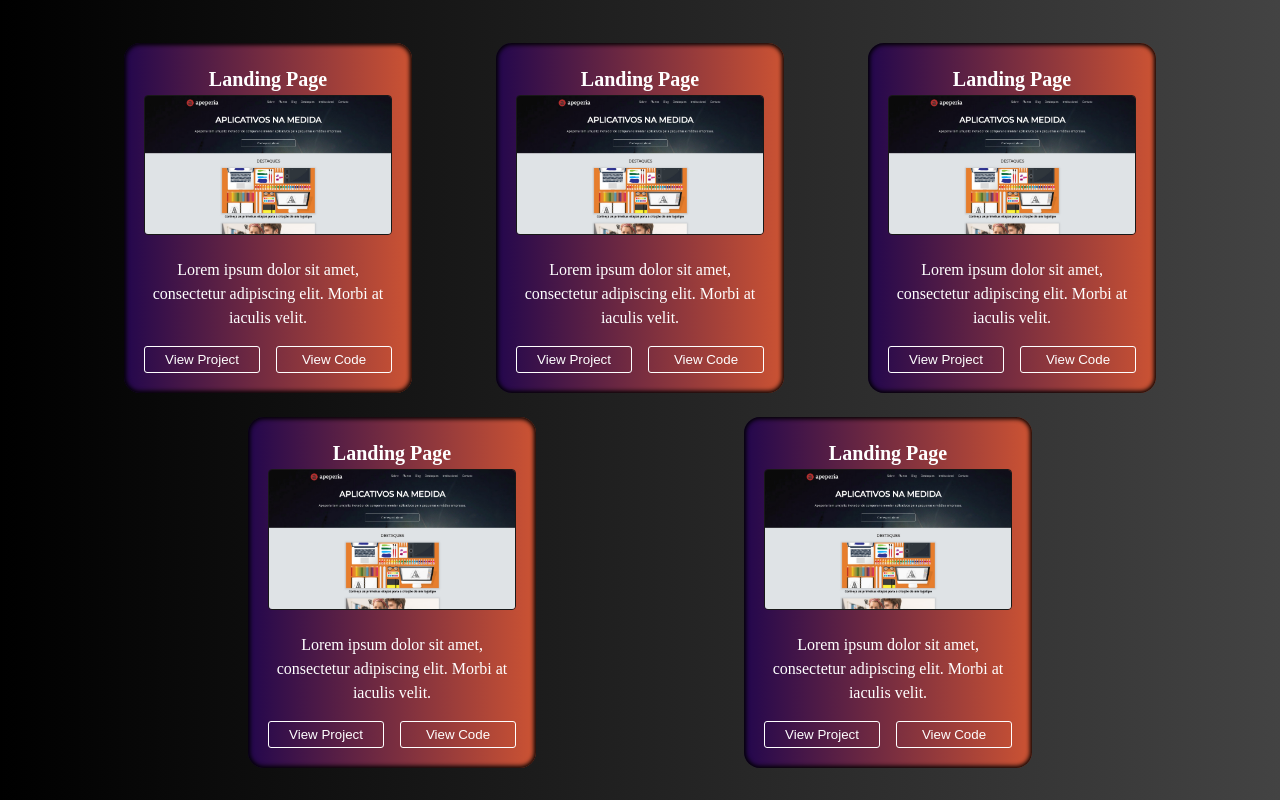
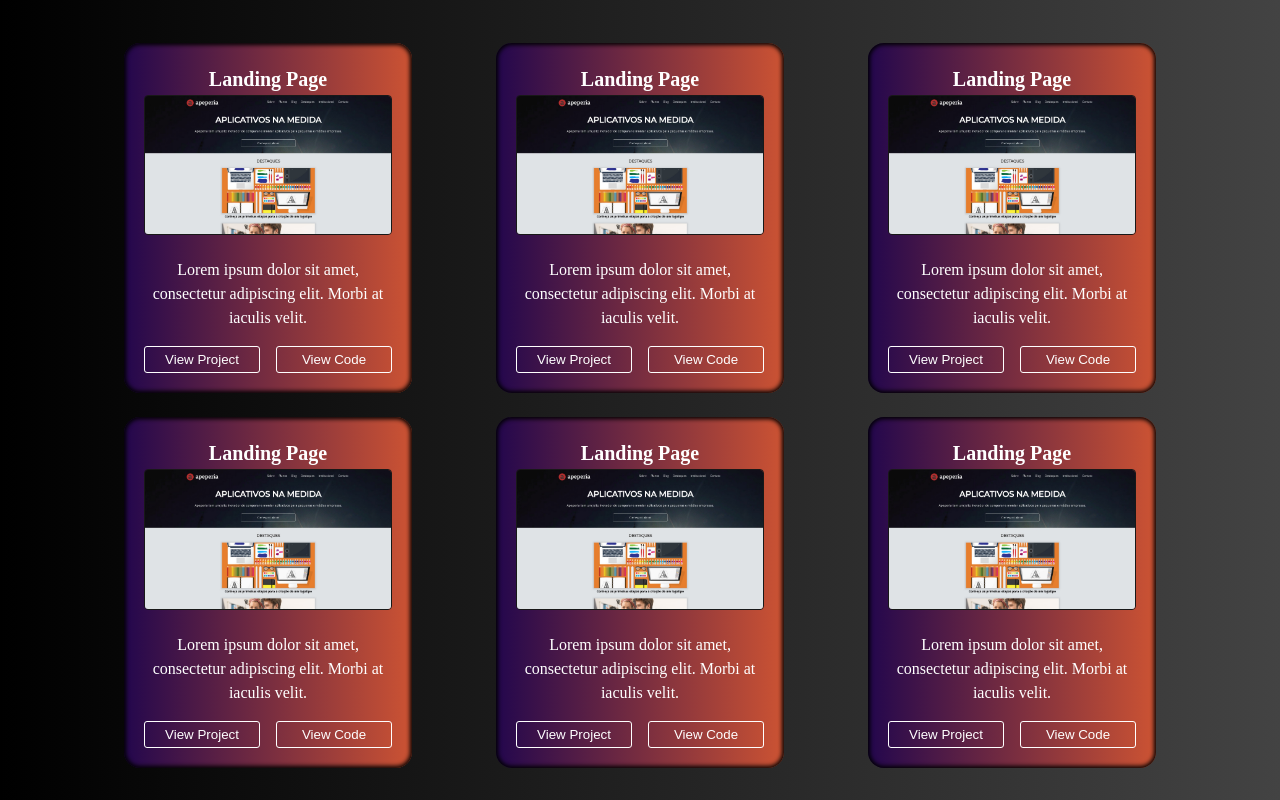
Before and after one commit to LuaComTil/Portfolio, a React (Vite) app: page / in a window 1280 px wide. Shown: the part 973-1773 px from the top of the page. Built offline with nearby package versions, Linux system fonts and the light colour scheme; a web font is replaced by a local one.

Commit message:
changed the pojects title position i guess...

```diff
--- a/src/pages/Home/Sections/Projects/Projects.tsx
+++ b/src/pages/Home/Sections/Projects/Projects.tsx
@@ -53,6 +53,10 @@ const Projects = () => {
                     <Grid md={3}>
                     <StyledCard/>
                     </Grid>
+
+                    <Grid md={3}>
+                    <StyledCard/>
+                    </Grid>
                 </Grid>
             </Container>
         </ProjectsBackground>
```
